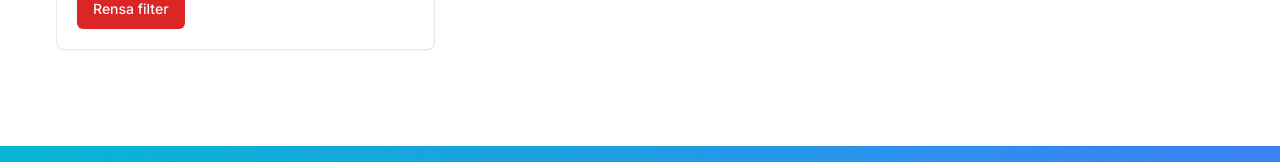
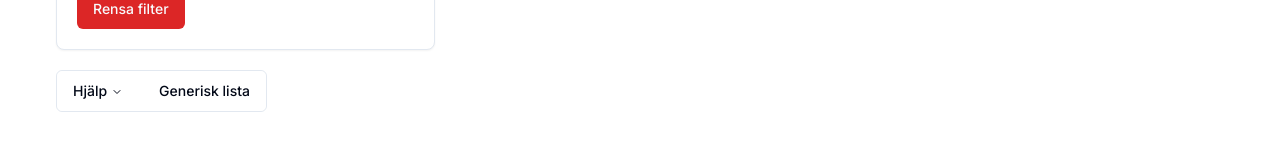
Before and after one commit to hamreliusfilip/Swedish_Authority_Website, a Next.js app in the folder my-app/: page /myndighet in a window 1280 px wide. Shown: the part 474-636 px from the top of the page. Built offline with nearby package versions, Linux system fonts and the light colour scheme; no server answers; the database is empty.

Commit message:
Filter section completly done

```diff
--- a/my-app/app/myndighet/page.tsx
+++ b/my-app/app/myndighet/page.tsx
@@ -1,7 +1,15 @@
 'use client';
 
 import React, { useEffect, useState } from 'react';
+import Link from 'next/link';
 import { Card, CardContent, CardTitle } from '@/components/ui/card';
+import { navigationMenuTriggerStyle } from "@/components/ui/navigation-menu"
+import {
+    HoverCard,
+    HoverCardContent,
+    HoverCardTrigger,
+} from "@/components/ui/hover-card"
+
 import {
     Select,
     SelectContent,
@@ -18,7 +26,16 @@
     AccordionTrigger,
 } from "@/components/ui/accordion"
 import { Button } from '@/components/ui/button';
-import { Slider } from '@/components/ui/slider';
+import {
+    NavigationMenu,
+    NavigationMenuContent,
+    NavigationMenuIndicator,
+    NavigationMenuItem,
+    NavigationMenuLink,
+    NavigationMenuList,
+    NavigationMenuTrigger,
+    NavigationMenuViewport,
+} from "@/components/ui/navigation-menu"
 
 import { Myndigheter } from '@/lib/models/myndighet';
 import CompleteMenu from '../../components/Main/completeMenu';
@@ -100,7 +117,6 @@
         }, 0);
     };
 
-    // Slider
     const handleInput1Change = (event: React.ChangeEvent<HTMLInputElement>) => {
         setSlider1Value(event.target.value);
     };
@@ -117,6 +133,7 @@
             </div>
             <div className='flex flex-column m-4 gap-5 justify-items-center h-30'>
                 <div className='basis-1/3 ml-10'>
+
                     <Card className='p-5'>
                         <CardTitle className='mb-5'>Filtreringsalternativ</CardTitle>
                         <CardContent className='grid grid-cols-1'>
@@ -178,6 +195,27 @@
                         </CardContent>
                         <Button className='bg-red-600 mt-5' onClick={handleClearFilters}>Rensa filter</Button>
                     </Card>
+                    <div className='flex justify-start mt-5'>
+                        <NavigationMenu>
+                            <NavigationMenuList className="border border-bg-slate-300 rounded-md">
+                                <NavigationMenuItem>
+                                    <NavigationMenuTrigger>Hjälp</NavigationMenuTrigger>
+                                    <NavigationMenuContent>
+                                        <div className='w-96 h-68 p-7'>
+                                            Detta är en sökmotor för svenska myndigheter. Du kan söka på samtliga myndigheter i Sverige och filtrera på olika kriterier. Det finns tio datapunkter för varje myndighet, till exempel generell fakta, mailadress och logotyp. Använd Filtreringsalternativen till vänster eller sökrutan för att hitta en specifik myndighet Klickar du på knappen högst upp i högra hörnet på varje myndighet kommer du till den specifka sidan för just den myndigheten.
+                                        </div>
+                                    </NavigationMenuContent>
+                                </NavigationMenuItem>
+                                <NavigationMenuItem>
+                                    <Link href="myndighet/listaMyndighet" legacyBehavior passHref>
+                                        <NavigationMenuLink className={navigationMenuTriggerStyle()}>
+                                            Generisk lista
+                                        </NavigationMenuLink>
+                                    </Link>
+                                </NavigationMenuItem>
+                            </NavigationMenuList>
+                        </NavigationMenu>
+                    </div>
                 </div>
                 <div className='basis-1/2'>
                     <input
@@ -199,6 +237,7 @@
                     </div>
                 </div>
                 <div className='basis-1/6 pr-10'>
+                    <div className=''>
                         <Select>
                             <SelectTrigger className="w-[180px]">
                                 <SelectValue placeholder="Sorterings alternativ" />
@@ -213,6 +252,7 @@
                             </SelectContent>
                         </Select>
                     </div>
+                </div>
             </div >
             <Footer />
         </>
--- a/my-app/components/MyndigheterSida/MyndighetList.tsx
+++ b/my-app/components/MyndigheterSida/MyndighetList.tsx
@@ -42,10 +42,10 @@
     return (
         <div>
             <Link href="/myndighet">
-                <Button variant="outline" className='m-8'>Tillbaka</Button>
+                <Button variant="outline" className="bg-gradient-to-r from-cyan-500 to-blue-500 text-white ml-8 mt-8">Tillbaka</Button>
             </Link>
 
-            <Card className="m-8 h-5/6 w-2/4 mx-auto">
+            <Card className=" h-5/6 w-2/4 mx-auto">
                 <CardContent className="m-1 my-10">
                     <CardTitle className="my-10">Myndigheter under regeringen utifrån alfabetisk ordning</CardTitle>
                     <div>
--- /dev/null
+++ b/my-app/components/ui/hover-card.tsx
@@ -0,0 +1,29 @@
+"use client"
+
+import * as React from "react"
+import * as HoverCardPrimitive from "@radix-ui/react-hover-card"
+
+import { cn } from "@/lib/utils"
+
+const HoverCard = HoverCardPrimitive.Root
+
+const HoverCardTrigger = HoverCardPrimitive.Trigger
+
+const HoverCardContent = React.forwardRef<
+  React.ElementRef<typeof HoverCardPrimitive.Content>,
+  React.ComponentPropsWithoutRef<typeof HoverCardPrimitive.Content>
+>(({ className, align = "center", sideOffset = 4, ...props }, ref) => (
+  <HoverCardPrimitive.Content
+    ref={ref}
+    align={align}
+    sideOffset={sideOffset}
+    className={cn(
+      "z-50 w-64 rounded-md border bg-popover p-4 text-popover-foreground shadow-md outline-none data-[state=open]:animate-in data-[state=closed]:animate-out data-[state=closed]:fade-out-0 data-[state=open]:fade-in-0 data-[state=closed]:zoom-out-95 data-[state=open]:zoom-in-95 data-[side=bottom]:slide-in-from-top-2 data-[side=left]:slide-in-from-right-2 data-[side=right]:slide-in-from-left-2 data-[side=top]:slide-in-from-bottom-2",
+      className
+    )}
+    {...props}
+  />
+))
+HoverCardContent.displayName = HoverCardPrimitive.Content.displayName
+
+export { HoverCard, HoverCardTrigger, HoverCardContent }
--- /dev/null
+++ b/my-app/components/ui/navigation-menu.tsx
@@ -0,0 +1,128 @@
+import * as React from "react"
+import * as NavigationMenuPrimitive from "@radix-ui/react-navigation-menu"
+import { cva } from "class-variance-authority"
+import { ChevronDown } from "lucide-react"
+
+import { cn } from "@/lib/utils"
+
+const NavigationMenu = React.forwardRef<
+  React.ElementRef<typeof NavigationMenuPrimitive.Root>,
+  React.ComponentPropsWithoutRef<typeof NavigationMenuPrimitive.Root>
+>(({ className, children, ...props }, ref) => (
+  <NavigationMenuPrimitive.Root
+    ref={ref}
+    className={cn(
+      "relative z-10 flex max-w-max flex-1 items-center justify-center",
+      className
+    )}
+    {...props}
+  >
+    {children}
+    <NavigationMenuViewport />
+  </NavigationMenuPrimitive.Root>
+))
+NavigationMenu.displayName = NavigationMenuPrimitive.Root.displayName
+
+const NavigationMenuList = React.forwardRef<
+  React.ElementRef<typeof NavigationMenuPrimitive.List>,
+  React.ComponentPropsWithoutRef<typeof NavigationMenuPrimitive.List>
+>(({ className, ...props }, ref) => (
+  <NavigationMenuPrimitive.List
+    ref={ref}
+    className={cn(
+      "group flex flex-1 list-none items-center justify-center space-x-1",
+      className
+    )}
+    {...props}
+  />
+))
+NavigationMenuList.displayName = NavigationMenuPrimitive.List.displayName
+
+const NavigationMenuItem = NavigationMenuPrimitive.Item
+
+const navigationMenuTriggerStyle = cva(
+  "group inline-flex h-10 w-max items-center justify-center rounded-md bg-background px-4 py-2 text-sm font-medium transition-colors hover:bg-accent hover:text-accent-foreground focus:bg-accent focus:text-accent-foreground focus:outline-none disabled:pointer-events-none disabled:opacity-50 data-[active]:bg-accent/50 data-[state=open]:bg-accent/50"
+)
+
+const NavigationMenuTrigger = React.forwardRef<
+  React.ElementRef<typeof NavigationMenuPrimitive.Trigger>,
+  React.ComponentPropsWithoutRef<typeof NavigationMenuPrimitive.Trigger>
+>(({ className, children, ...props }, ref) => (
+  <NavigationMenuPrimitive.Trigger
+    ref={ref}
+    className={cn(navigationMenuTriggerStyle(), "group", className)}
+    {...props}
+  >
+    {children}{" "}
+    <ChevronDown
+      className="relative top-[1px] ml-1 h-3 w-3 transition duration-200 group-data-[state=open]:rotate-180"
+      aria-hidden="true"
+    />
+  </NavigationMenuPrimitive.Trigger>
+))
+NavigationMenuTrigger.displayName = NavigationMenuPrimitive.Trigger.displayName
+
+const NavigationMenuContent = React.forwardRef<
+  React.ElementRef<typeof NavigationMenuPrimitive.Content>,
+  React.ComponentPropsWithoutRef<typeof NavigationMenuPrimitive.Content>
+>(({ className, ...props }, ref) => (
+  <NavigationMenuPrimitive.Content
+    ref={ref}
+    className={cn(
+      "left-0 top-0 w-full data-[motion^=from-]:animate-in data-[motion^=to-]:animate-out data-[motion^=from-]:fade-in data-[motion^=to-]:fade-out data-[motion=from-end]:slide-in-from-right-52 data-[motion=from-start]:slide-in-from-left-52 data-[motion=to-end]:slide-out-to-right-52 data-[motion=to-start]:slide-out-to-left-52 md:absolute md:w-auto ",
+      className
+    )}
+    {...props}
+  />
+))
+NavigationMenuContent.displayName = NavigationMenuPrimitive.Content.displayName
+
+const NavigationMenuLink = NavigationMenuPrimitive.Link
+
+const NavigationMenuViewport = React.forwardRef<
+  React.ElementRef<typeof NavigationMenuPrimitive.Viewport>,
+  React.ComponentPropsWithoutRef<typeof NavigationMenuPrimitive.Viewport>
+>(({ className, ...props }, ref) => (
+  <div className={cn("absolute left-0 top-full flex justify-center")}>
+    <NavigationMenuPrimitive.Viewport
+      className={cn(
+        "origin-top-center relative mt-1.5 h-[var(--radix-navigation-menu-viewport-height)] w-full overflow-hidden rounded-md border bg-popover text-popover-foreground shadow-lg data-[state=open]:animate-in data-[state=closed]:animate-out data-[state=closed]:zoom-out-95 data-[state=open]:zoom-in-90 md:w-[var(--radix-navigation-menu-viewport-width)]",
+        className
+      )}
+      ref={ref}
+      {...props}
+    />
+  </div>
+))
+NavigationMenuViewport.displayName =
+  NavigationMenuPrimitive.Viewport.displayName
+
+const NavigationMenuIndicator = React.forwardRef<
+  React.ElementRef<typeof NavigationMenuPrimitive.Indicator>,
+  React.ComponentPropsWithoutRef<typeof NavigationMenuPrimitive.Indicator>
+>(({ className, ...props }, ref) => (
+  <NavigationMenuPrimitive.Indicator
+    ref={ref}
+    className={cn(
+      "top-full z-[1] flex h-1.5 items-end justify-center overflow-hidden data-[state=visible]:animate-in data-[state=hidden]:animate-out data-[state=hidden]:fade-out data-[state=visible]:fade-in",
+      className
+    )}
+    {...props}
+  >
+    <div className="relative top-[60%] h-2 w-2 rotate-45 rounded-tl-sm bg-border shadow-md" />
+  </NavigationMenuPrimitive.Indicator>
+))
+NavigationMenuIndicator.displayName =
+  NavigationMenuPrimitive.Indicator.displayName
+
+export {
+  navigationMenuTriggerStyle,
+  NavigationMenu,
+  NavigationMenuList,
+  NavigationMenuItem,
+  NavigationMenuContent,
+  NavigationMenuTrigger,
+  NavigationMenuLink,
+  NavigationMenuIndicator,
+  NavigationMenuViewport,
+}
```
Also changed, not shown: my-app/components/ui/separator.tsx (added, +31 -0 lines). Lines whose indentation alone changed are shown as unchanged.
